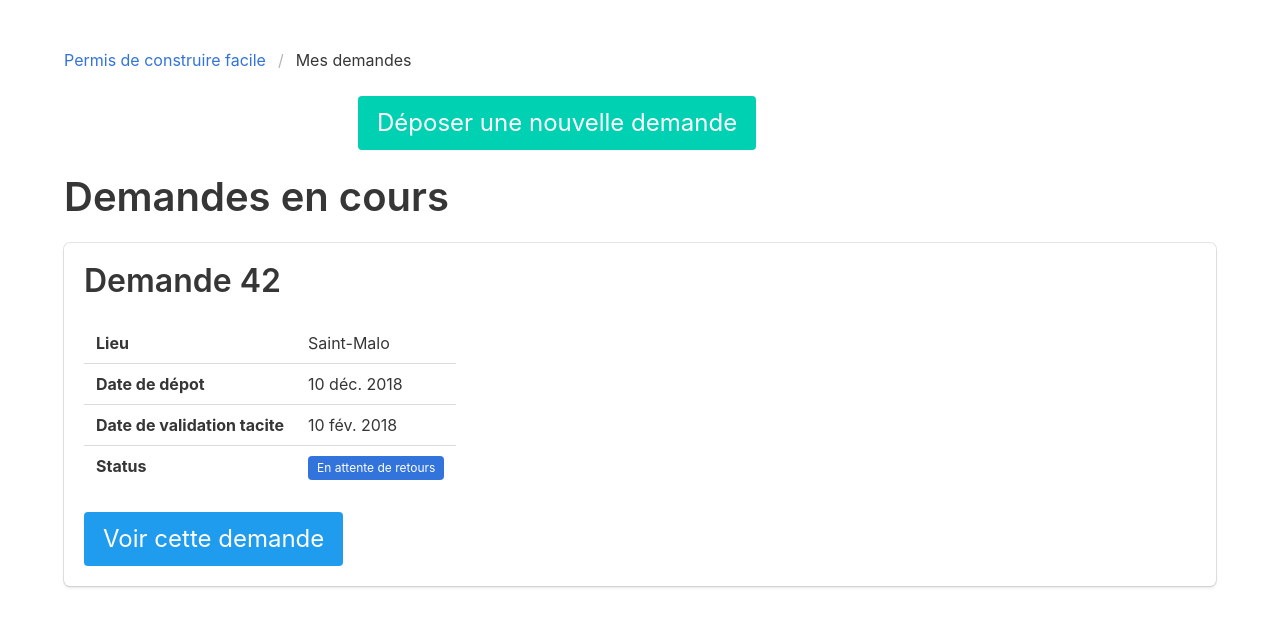
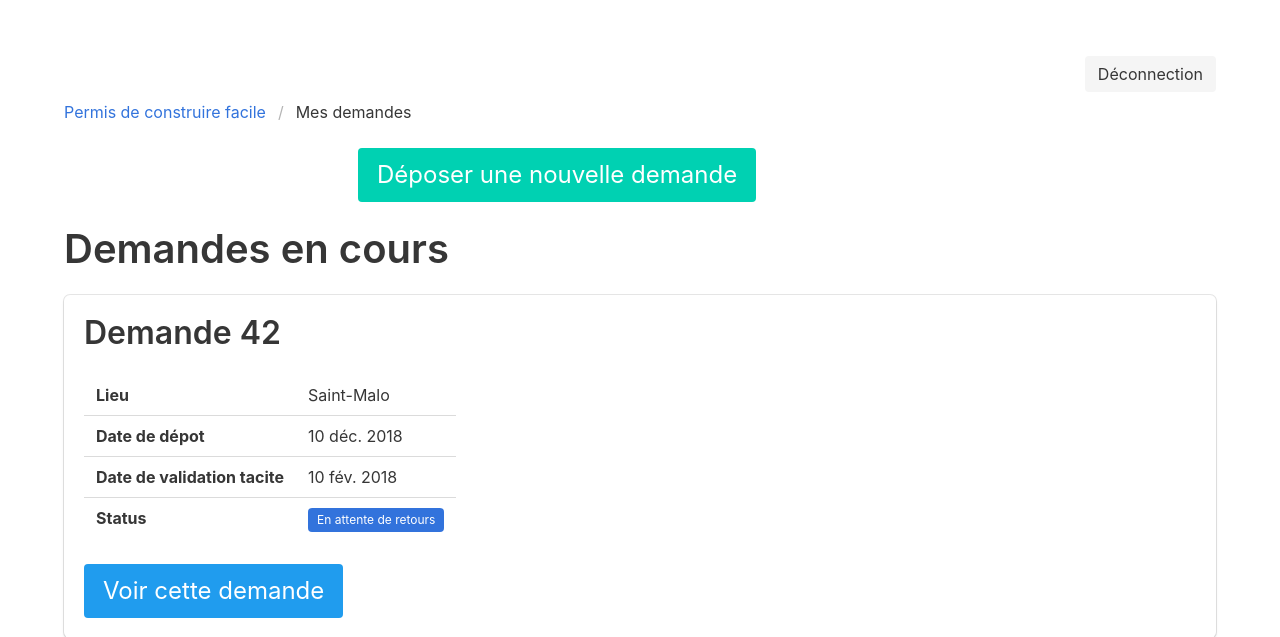
Before and after one commit to MTES-MCT/permis-construire, a Symfony app: template app/templates/demandeur/dashboard.html.twig in a window 1280 px wide. Shown: the top 637 px of the page. Run offline with Twig, Linux system fonts and the light colour scheme; the template is opened without the code that fills it, so the values that code supplies are empty; some libraries are stand-ins or nearby versions.

Commit message:
bouton logout

```diff
--- a/app/templates/base.html.twig
+++ b/app/templates/base.html.twig
@@ -11,6 +11,21 @@
 <body>
     <section class="section">
         <div class="container">
+            <nav class="navbar" role="navigation" aria-label="main navigation">
+
+                <div id="navbarBasicExample" class="navbar-menu">
+                    <div class="navbar-end">
+                        <div class="navbar-item">
+                            <div class="buttons">
+                                <a class="button is-light" href="{{ path("fos_user_security_logout") }}">
+                                    Déconnection
+                                </a>
+                            </div>
+                        </div>
+                    </div>
+                </div>
+            </nav>
+
             <nav class="breadcrumb" aria-label="breadcrumbs">
                 <ul>
                     <li><a href="{{ path("route_index") }}">Permis de construire facile</a></li>
```
